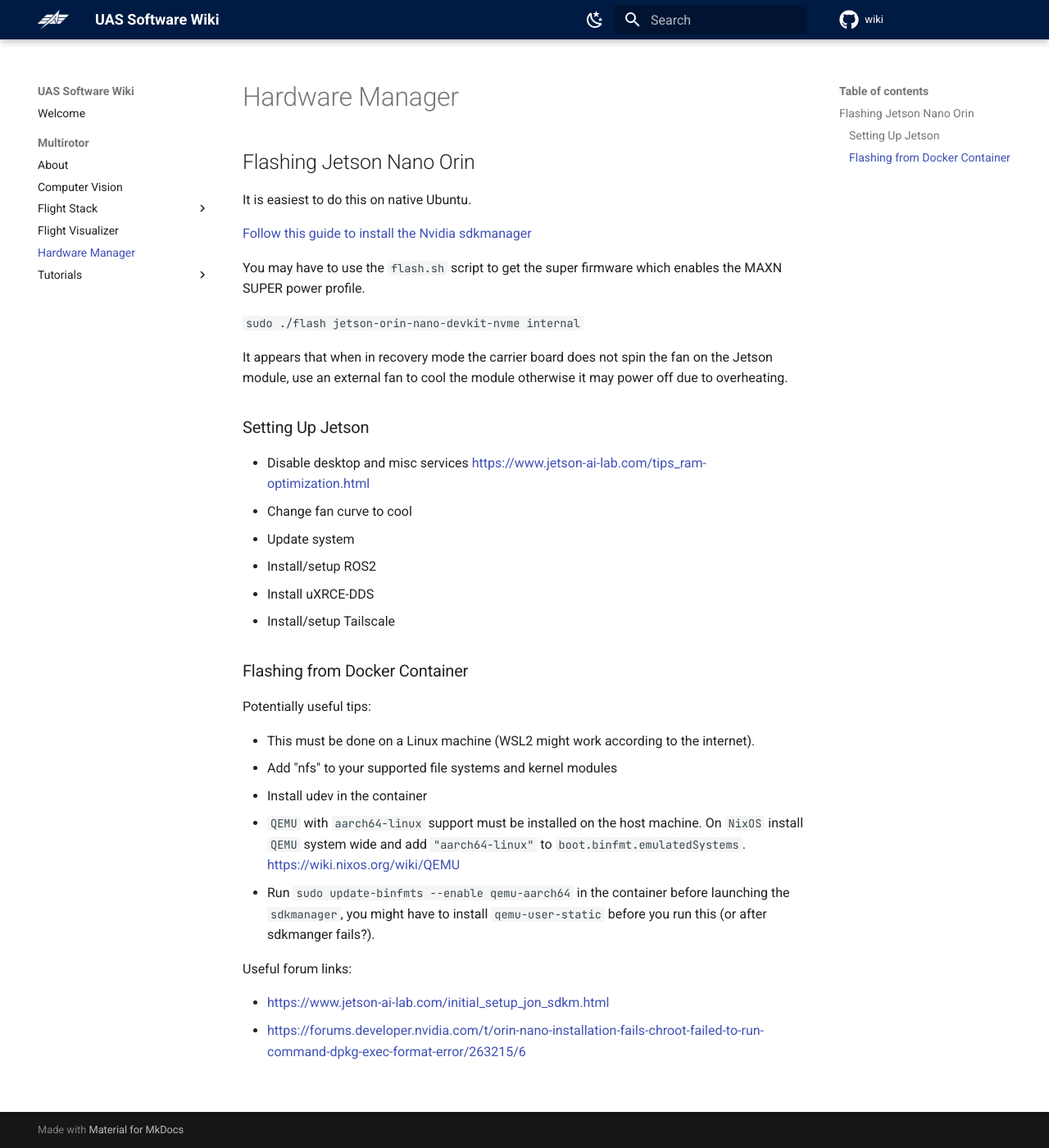
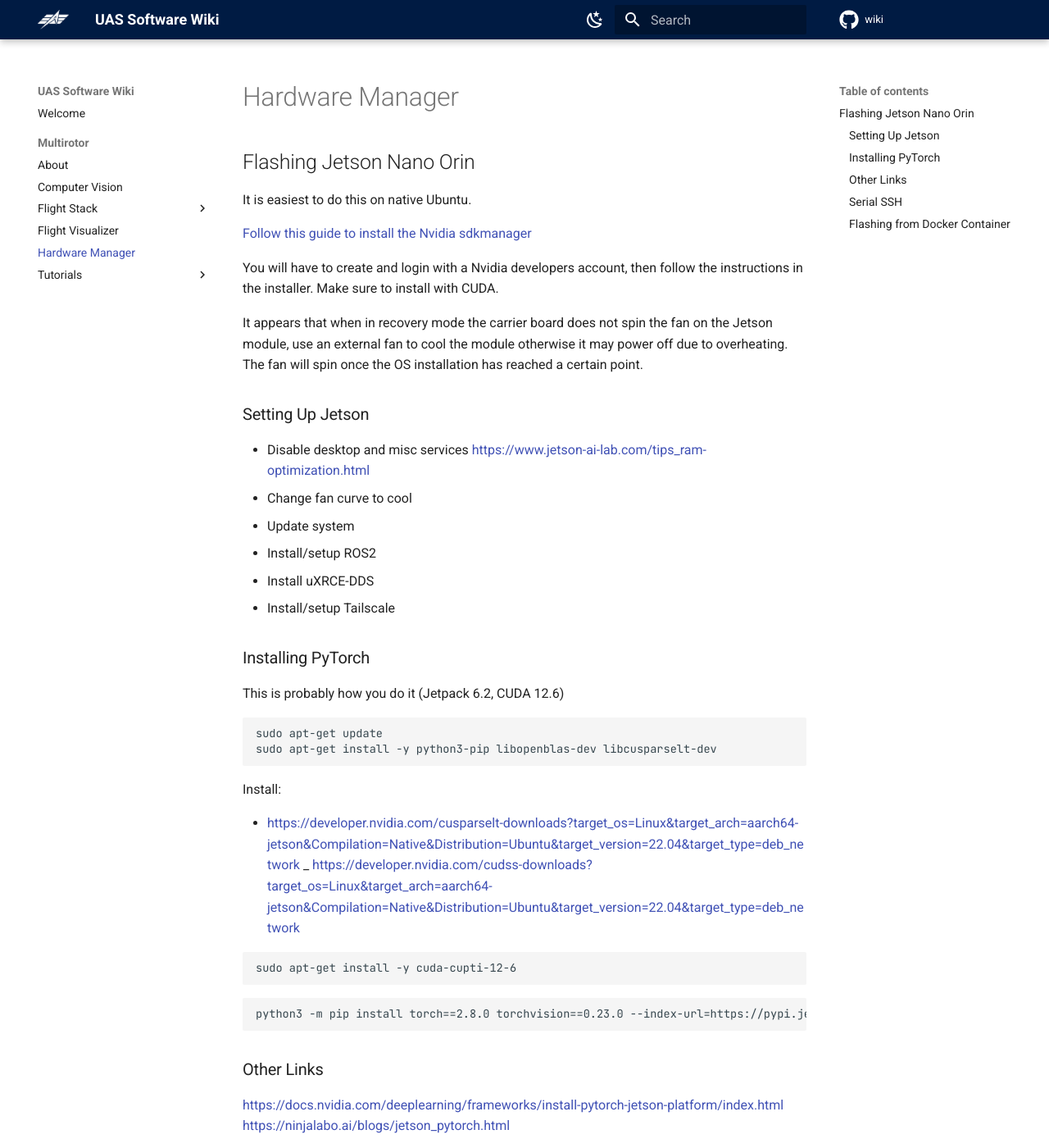
Before and after one commit to UTAT-UAS/wiki, an MkDocs documentation site: the page built from docs/Multirotor/Hardware_Manager/index.md, in a window 1280 px wide and 1400 px high. Shown: the whole window at 82% size. Built offline with MkDocs 1.6.1 and Material for MkDocs 9.7.7, drawn with Linux system fonts in a browser that asks for light colours; comment, search, counter and statistics services are not loaded; some of the changed text lies outside the part shown.

Commit message:
add: Jetson pytorch install

````diff
--- a/docs/Multirotor/Hardware_Manager/index.md
+++ b/docs/Multirotor/Hardware_Manager/index.md
@@ -8,11 +8,9 @@
 
 [Follow this guide to install the Nvidia sdkmanager](https://www.jetson-ai-lab.com/initial_setup_jon_sdkm.html)
 
-You may have to use the `flash.sh` script to get the super firmware which enables the MAXN SUPER power profile.
+You will have to create and login with a Nvidia developers account, then follow the instructions in the installer. Make sure to install with CUDA.
 
-`sudo ./flash jetson-orin-nano-devkit-nvme internal`
-
-It appears that when in recovery mode the carrier board does not spin the fan on the Jetson module, use an external fan to cool the module otherwise it may power off due to overheating.
+It appears that when in recovery mode the carrier board does not spin the fan on the Jetson module, use an external fan to cool the module otherwise it may power off due to overheating. The fan will spin once the OS installation has reached a certain point.
 
 ### Setting Up Jetson
 
@@ -22,6 +20,43 @@
 - Install/setup ROS2
 - Install uXRCE-DDS
 - Install/setup Tailscale
+
+### Installing PyTorch
+
+This is probably how you do it (Jetpack 6.2, CUDA 12.6)
+
+```
+sudo apt-get update
+sudo apt-get install -y python3-pip libopenblas-dev libcusparselt-dev
+```
+
+Install:
+
+- [https://developer.nvidia.com/cusparselt-downloads?target_os=Linux&target_arch=aarch64-jetson&Compilation=Native&Distribution=Ubuntu&target_version=22.04&target_type=deb_network](https://developer.nvidia.com/cusparselt-downloads?target_os=Linux&target_arch=aarch64-jetson&Compilation=Native&Distribution=Ubuntu&target_version=22.04&target_type=deb_network)
+_ [https://developer.nvidia.com/cudss-downloads?target_os=Linux&target_arch=aarch64-jetson&Compilation=Native&Distribution=Ubuntu&target_version=22.04&target_type=deb_network](https://developer.nvidia.com/cudss-downloads?target_os=Linux&target_arch=aarch64-jetson&Compilation=Native&Distribution=Ubuntu&target_version=22.04&target_type=deb_network)
+
+```
+sudo apt-get install -y cuda-cupti-12-6
+```
+
+```
+python3 -m pip install torch==2.8.0 torchvision==0.23.0 --index-url=https://pypi.jetson-ai-lab.io/jp6/cu126
+```
+
+### Other Links
+
+[https://docs.nvidia.com/deeplearning/frameworks/install-pytorch-jetson-platform/index.html](https://docs.nvidia.com/deeplearning/frameworks/install-pytorch-jetson-platform/index.html)
+[https://ninjalabo.ai/blogs/jetson_pytorch.html](https://ninjalabo.ai/blogs/jetson_pytorch.html)
+
+Can also install cusparselt like this?
+
+[https://github.com/pytorch/pytorch/blob/main/.ci/docker/common/install_cusparselt.sh](https://github.com/pytorch/pytorch/blob/main/.ci/docker/common/install_cusparselt.sh)
+
+### Serial SSH
+
+```sh
+ssh <user>@192.168.55.1
+```
 
 ### Flashing from Docker Container
 
````
